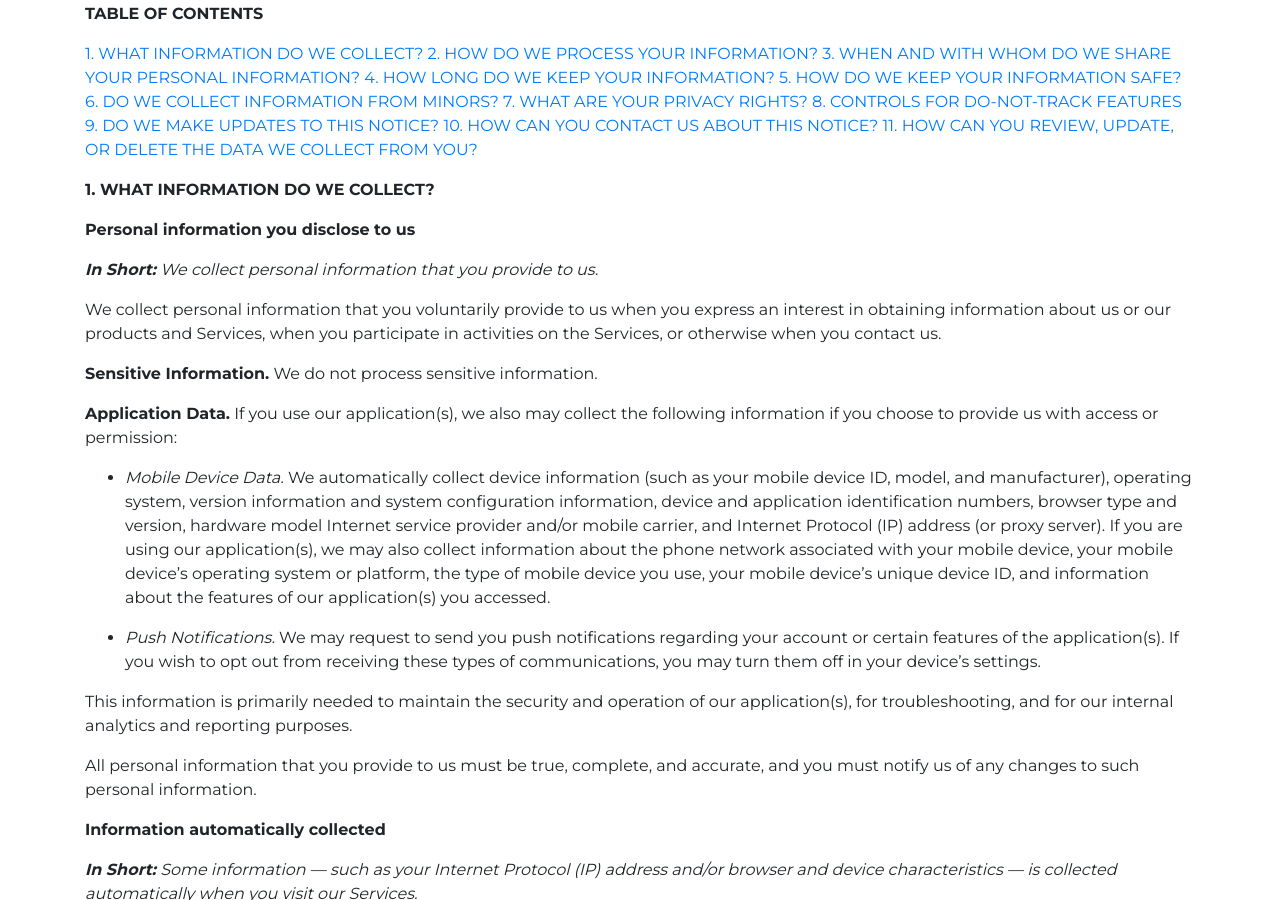
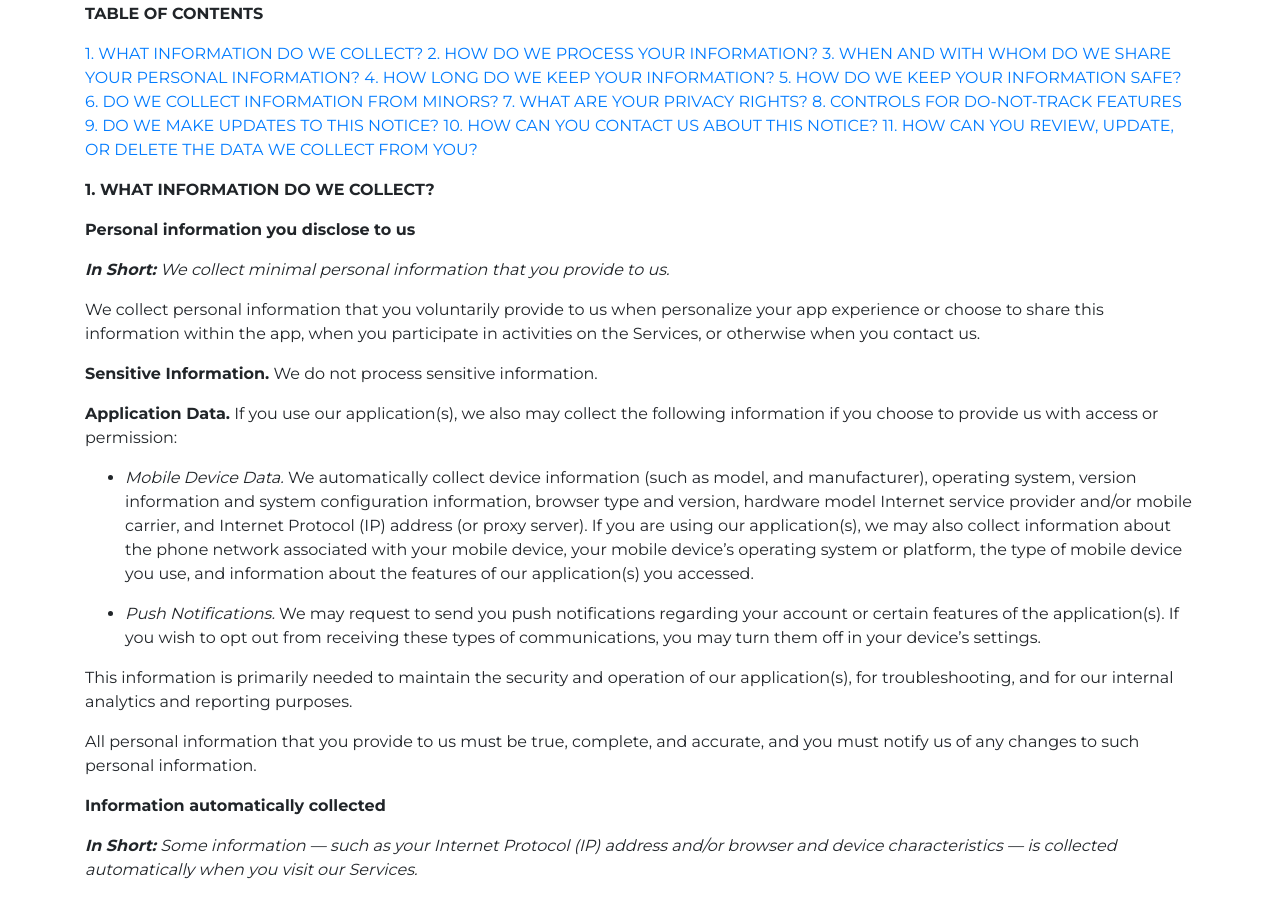
Before and after one commit to VEinteligente/conexion_segura, a Jekyll site: the page built from app-privacy-policy.md, in a window 1280 px wide and 900 px high, scrolled down 1356 px. Built offline with Jekyll 4.4.1, drawn with Linux system fonts in a browser that asks for light colours; nearby versions of some CDN libraries; comment, search, counter and statistics services are not loaded.

Commit message:
Update app-privacy-policy.md

```diff
--- a/app-privacy-policy.md
+++ b/app-privacy-policy.md
@@ -59,15 +59,15 @@ Want to learn more about what we do with any information we collect? [Review the
 
 **Personal information you disclose to us**
 
-**_In Short:_** _We collect personal information that you provide to us._
+**_In Short:_** _We collect minimal personal information that you provide to us._
 
-We collect personal information that you voluntarily provide to us when you express an interest in obtaining information about us or our products and Services, when you participate in activities on the Services, or otherwise when you contact us.
+We collect personal information that you voluntarily provide to us when personalize your app experience or choose to share this information within the app, when you participate in activities on the Services, or otherwise when you contact us.
 
 **Sensitive Information.** We do not process sensitive information.
 
 **Application Data.** If you use our application(s), we also may collect the following information if you choose to provide us with access or permission:
 
-*   _Mobile Device Data._ We automatically collect device information (such as your mobile device ID, model, and manufacturer), operating system, version information and system configuration information, device and application identification numbers, browser type and version, hardware model Internet service provider and/or mobile carrier, and Internet Protocol (IP) address (or proxy server). If you are using our application(s), we may also collect information about the phone network associated with your mobile device, your mobile device’s operating system or platform, the type of mobile device you use, your mobile device’s unique device ID, and information about the features of our application(s) you accessed.
+*   _Mobile Device Data._ We automatically collect device information (such as model, and manufacturer), operating system, version information and system configuration information, browser type and version, hardware model Internet service provider and/or mobile carrier, and Internet Protocol (IP) address (or proxy server). If you are using our application(s), we may also collect information about the phone network associated with your mobile device, your mobile device’s operating system or platform, the type of mobile device you use, and information about the features of our application(s) you accessed.
 
 *   _Push Notifications._ We may request to send you push notifications regarding your account or certain features of the application(s). If you wish to opt out from receiving these types of communications, you may turn them off in your device's settings.
 
```
